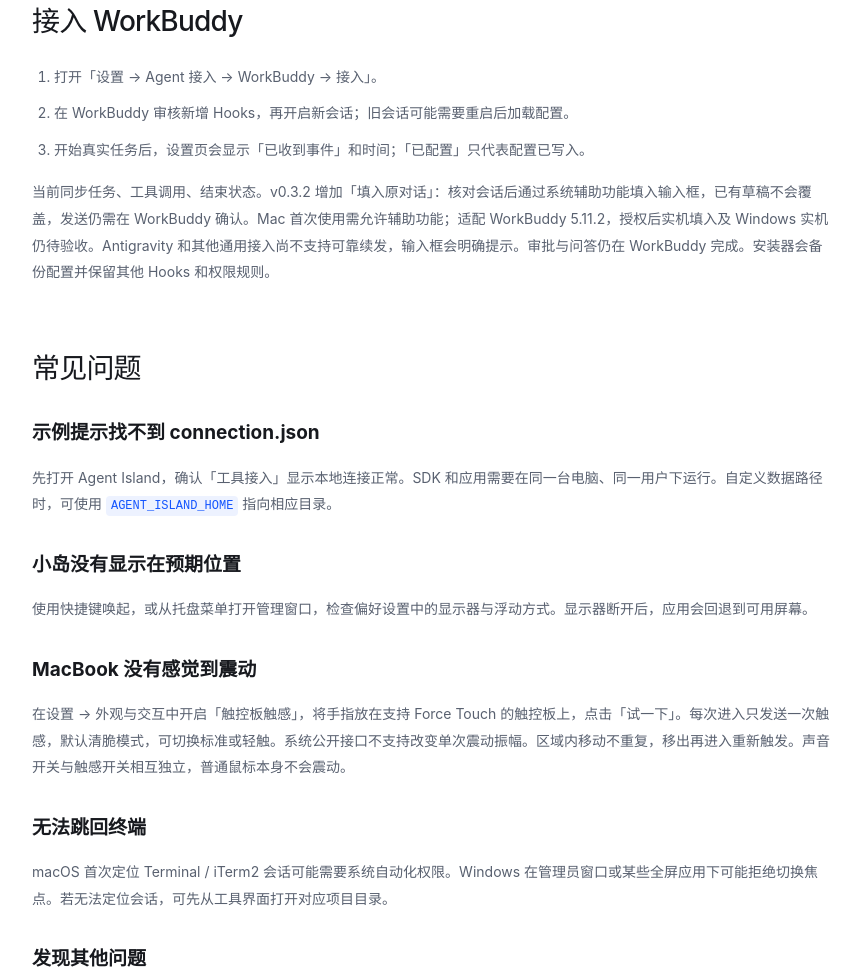
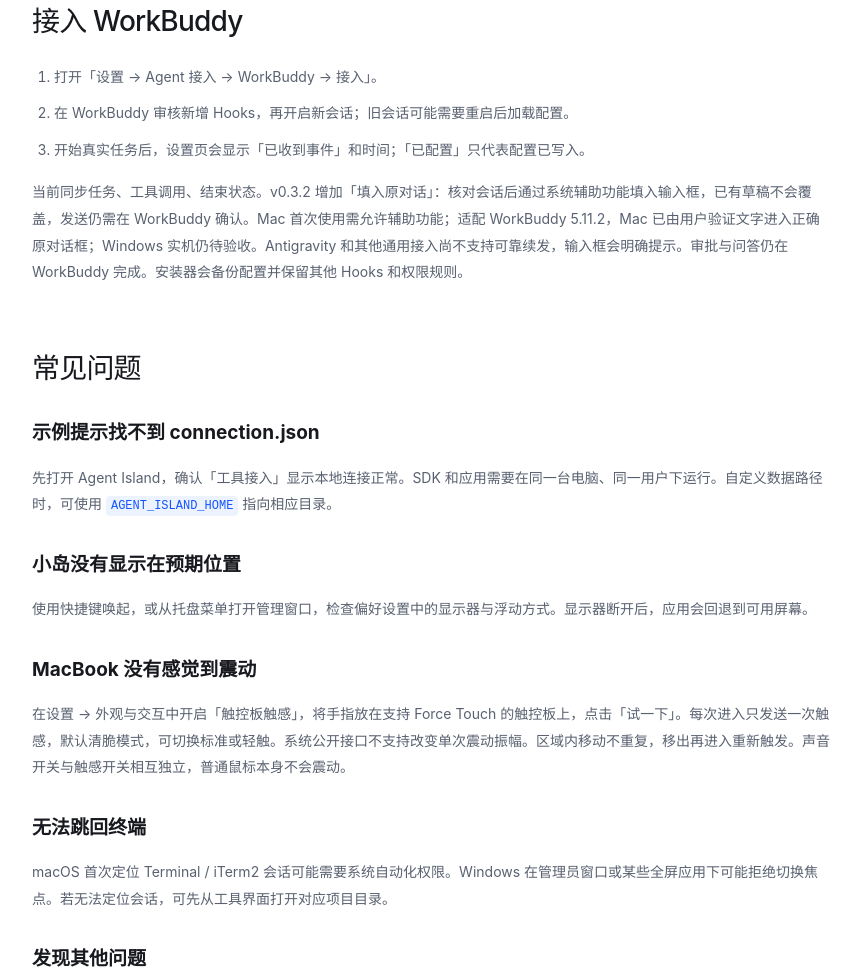
Before and after one commit to CaliBG/agent-island, a website: page public/docs/index.html in a window 1280 px wide. Shown: the part 5881-6859 px from the top of the page, without its empty margins (298-1158 px from the left). Drawn offline with Linux system fonts and the light colour scheme.

Commit message:
Record verified macOS WorkBuddy conversation autofill

```diff
--- a/public/docs/index.html
+++ b/public/docs/index.html
@@ -37,6 +37,6 @@ if (result.decision === 'allow') {
 <section class="doc-section" id="privacy"><h2>数据与隐私</h2><p>桌面应用的桥接服务只监听 <code>127.0.0.1</code>，不向局域网开放。请求需通过本机令牌验证，并拒绝携带浏览器 Origin 的请求。不要公开或分享 <code>connection.json</code>。</p><p>会话文本与操作预览保存在 <code>~/.agent-island/state.json</code>。记录默认保留 7 天，下次启动时清理过期记录。在偏好设置中可打开数据目录。</p><p>Agent Island 默认只在本机运行，不设置遥测。主动启用手机连接后，进度摘要和手机指令在设备上用 AES-256-GCM 加密，再经过你配置的 Cloudflare Workers / D1 同步；服务端不持有解密密钥。电脑超过 24 小时不再同步时，服务会清理旧连接。手机配对信息保存在设备本地，配对链接相当于访问凭据，不要分享。你所接入的 AI 工具可能有自己的网络行为与数据策略，请以对应工具的设置为准。</p><p>本官网不嵌入分析追踪器，也不设置账户系统。网页由 GitHub Pages 托管，安装包通过 GitHub Releases 分发；访问与下载产生的基础服务日志由 GitHub 按其<a href="https://docs.github.com/en/site-policy/privacy-policies/github-general-privacy-statement">隐私声明</a>处理。</p></section>
 <section class="doc-section" id="mobile"><h2>手机同步与控制</h2><p>自部署用户可下载<a href="https://github.com/CaliBG/agent-island/releases/download/v0.3.0/Agent-Island-Sync-0.1.0.zip">免费同步服务部署包</a>，按其中 README 设置 Workers 和 D1。</p><ol><li>在电脑打开「设置 → 手机与远程」，配置你自己的 Cloudflare Workers 免费同步服务，然后生成配对码。已配置服务的电脑可直接生成二维码。</li><li>手机打开<a href="../mobile/">移动端</a>，扫码或粘贴配对链接。二维码仅用于配对，有效期 10 分钟。</li><li>iPhone 可通过 Safari「分享 → 添加到主屏幕」免费使用。Android 可从官网下载 APK 安装；原生预览版尚待真机验证。</li><li>按需在电脑分别允许「发送 Agent 任务」「调整保持唤醒」「打开远程控制软件」。三项默认关闭。</li></ol><p>前台约 5 秒刷新，手机进入后台后暂停轮询。电脑需运行 Agent Island 并联网；离线时只能查看最后同步的数据。发送后的“已排队”不等于执行成功，请以电脑返回的回执为准。保持唤醒不会解除手动锁屏，远程软件仍使用自身的登录和验证。</p><p>同步后端使用 Workers / D1 免费额度，超额时可能暂停，不会自动升级付费。AI 工具本身的订阅、额度以及第三方远程软件的收费由各厂商决定。iOS 原生工程已编译验证，尚未提供 App Store / TestFlight 安装。</p></section>
 <section class="doc-section" id="task-input"><h2>从小岛发送任务</h2><p>点击「给 Agent 新任务」，选择 Agent 和原对话；鼠标靠近分支右侧的状态按钮会自动弹出输入气泡。Codex、Claude Code 支持原会话续发，保留上下文；运行中可以排队发送，任务完成后自动续发，每个会话最多一条，可撤回编辑。应用重启或当前任务异常后，队列会暂停，需确认后重新提交。</p><p>Codex 使用官方 app-server 恢复同一个会话，桌面客户端可能需要重新打开对话才能显示新内容；Claude Code 使用官方 Agent SDK。两者沿用本机已有登录，不要求另外填写 API Key。需要审批时，在小岛逐次确认。</p></section>
-<section class="doc-section" id="workbuddy"><h2>接入 WorkBuddy</h2><ol><li>打开「设置 → Agent 接入 → WorkBuddy → 接入」。</li><li>在 WorkBuddy 审核新增 Hooks，再开启新会话；旧会话可能需要重启后加载配置。</li><li>开始真实任务后，设置页会显示「已收到事件」和时间；「已配置」只代表配置已写入。</li></ol><p>当前同步任务、工具调用、结束状态。v0.3.2 增加「填入原对话」：核对会话后通过系统辅助功能填入输入框，已有草稿不会覆盖，发送仍需在 WorkBuddy 确认。Mac 首次使用需允许辅助功能；适配 WorkBuddy 5.11.2，授权后实机填入及 Windows 实机仍待验收。Antigravity 和其他通用接入尚不支持可靠续发，输入框会明确提示。审批与问答仍在 WorkBuddy 完成。安装器会备份配置并保留其他 Hooks 和权限规则。</p></section><section class="doc-section" id="troubleshooting"><h2>常见问题</h2><h3>示例提示找不到 connection.json</h3><p>先打开 Agent Island，确认「工具接入」显示本地连接正常。SDK 和应用需要在同一台电脑、同一用户下运行。自定义数据路径时，可使用 <code>AGENT_ISLAND_HOME</code> 指向相应目录。</p><h3>小岛没有显示在预期位置</h3><p>使用快捷键唤起，或从托盘菜单打开管理窗口，检查偏好设置中的显示器与浮动方式。显示器断开后，应用会回退到可用屏幕。</p><h3>MacBook 没有感觉到震动</h3><p>在设置 → 外观与交互中开启「触控板触感」，将手指放在支持 Force Touch 的触控板上，点击「试一下」。每次进入只发送一次触感，默认清脆模式，可切换标准或轻触。系统公开接口不支持改变单次震动振幅。区域内移动不重复，移出再进入重新触发。声音开关与触感开关相互独立，普通鼠标本身不会震动。</p><h3>无法跳回终端</h3><p>macOS 首次定位 Terminal / iTerm2 会话可能需要系统自动化权限。Windows 在管理员窗口或某些全屏应用下可能拒绝切换焦点。若无法定位会话，可先从工具界面打开对应项目目录。</p><h3>发现其他问题</h3><p>请通过 <a href="https://github.com/CaliBG/agent-island/issues">GitHub Issues</a> 描述操作系统、应用版本与复现步骤。提交截图或日志前，请移除连接令牌、个人路径和项目敏感内容。</p></section>
+<section class="doc-section" id="workbuddy"><h2>接入 WorkBuddy</h2><ol><li>打开「设置 → Agent 接入 → WorkBuddy → 接入」。</li><li>在 WorkBuddy 审核新增 Hooks，再开启新会话；旧会话可能需要重启后加载配置。</li><li>开始真实任务后，设置页会显示「已收到事件」和时间；「已配置」只代表配置已写入。</li></ol><p>当前同步任务、工具调用、结束状态。v0.3.2 增加「填入原对话」：核对会话后通过系统辅助功能填入输入框，已有草稿不会覆盖，发送仍需在 WorkBuddy 确认。Mac 首次使用需允许辅助功能；适配 WorkBuddy 5.11.2，Mac 已由用户验证文字进入正确原对话框；Windows 实机仍待验收。Antigravity 和其他通用接入尚不支持可靠续发，输入框会明确提示。审批与问答仍在 WorkBuddy 完成。安装器会备份配置并保留其他 Hooks 和权限规则。</p></section><section class="doc-section" id="troubleshooting"><h2>常见问题</h2><h3>示例提示找不到 connection.json</h3><p>先打开 Agent Island，确认「工具接入」显示本地连接正常。SDK 和应用需要在同一台电脑、同一用户下运行。自定义数据路径时，可使用 <code>AGENT_ISLAND_HOME</code> 指向相应目录。</p><h3>小岛没有显示在预期位置</h3><p>使用快捷键唤起，或从托盘菜单打开管理窗口，检查偏好设置中的显示器与浮动方式。显示器断开后，应用会回退到可用屏幕。</p><h3>MacBook 没有感觉到震动</h3><p>在设置 → 外观与交互中开启「触控板触感」，将手指放在支持 Force Touch 的触控板上，点击「试一下」。每次进入只发送一次触感，默认清脆模式，可切换标准或轻触。系统公开接口不支持改变单次震动振幅。区域内移动不重复，移出再进入重新触发。声音开关与触感开关相互独立，普通鼠标本身不会震动。</p><h3>无法跳回终端</h3><p>macOS 首次定位 Terminal / iTerm2 会话可能需要系统自动化权限。Windows 在管理员窗口或某些全屏应用下可能拒绝切换焦点。若无法定位会话，可先从工具界面打开对应项目目录。</p><h3>发现其他问题</h3><p>请通过 <a href="https://github.com/CaliBG/agent-island/issues">GitHub Issues</a> 描述操作系统、应用版本与复现步骤。提交截图或日志前，请移除连接令牌、个人路径和项目敏感内容。</p></section>
 <div class="docs-footer">Agent Island v0.3.2 · <a href="../">返回官网</a> · <a href="https://github.com/CaliBG/agent-island/releases/tag/v0.3.2">查看发布记录</a></div></main></div>
 </body></html>
```
